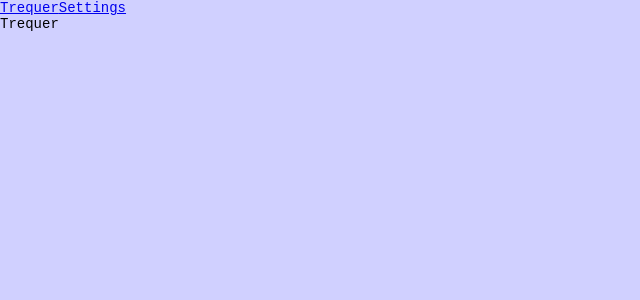
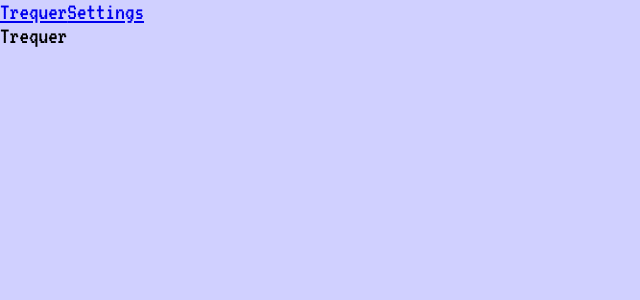
Before and after one commit to raphaelmeyer/trequer, a Vue app in the folder trequer/frontend/: page / in a window 1280 px wide. Shown: the top 300 px of the page, without its empty margins (0-640 px from the left). Built offline with nearby package versions, Linux system fonts and the light colour scheme.

Commit message:
Add custom font

```diff
--- a/trequer/frontend/src/assets/base.css
+++ b/trequer/frontend/src/assets/base.css
@@ -8,7 +8,7 @@
   --color-background: var(--color-blue-900);
   --color-text: var(--vt-c-text-light-1);
 
-  --font-size: 14px;
+  --font-size: 24px;
   --section-gap: 0.5rem;
 }
 
--- a/trequer/frontend/src/assets/main.css
+++ b/trequer/frontend/src/assets/main.css
@@ -1 +1,13 @@
 @import './base.css';
+
+@font-face {
+  font-family: 'VT323-Regular';
+  font-style: normal;
+  src:
+    local('VT323-Regular'),
+    url(@/assets/VT323-Regular.ttf) format('truetype');
+}
+
+body {
+  font-family: 'VT323-Regular';
+}
```
Also changed, not shown: trequer/frontend/src/assets/VT323-Regular.ttf (added), trequer/frontend/src/assets/logo.svg (deleted).
